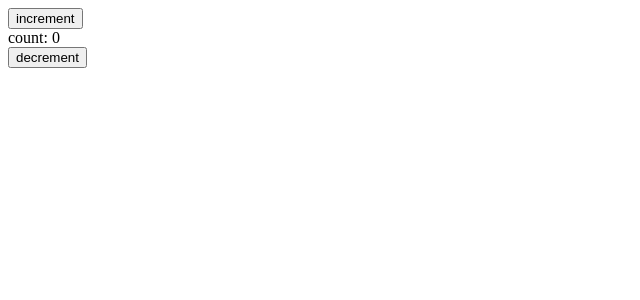
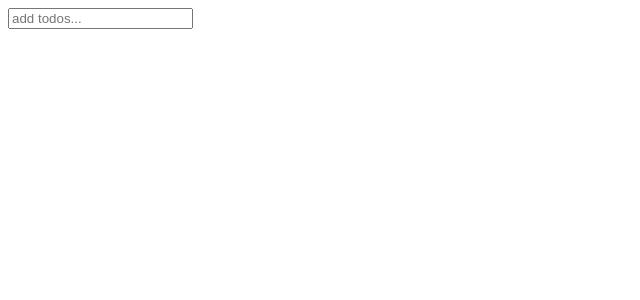
Before and after one commit to BDventures/BDventures, a React app in the folder client/: page / in a window 1280 px wide. Shown: the top 300 px of the page, without its empty margins (0-640 px from the left). Built offline with nearby package versions, Linux system fonts and the light colour scheme; the HTML template or start-up script is replaced by a standard one.

Commit message:
[edit] fixing

```diff
--- a/client/src/components/UseReducerTodo/index.jsx
+++ b/client/src/components/UseReducerTodo/index.jsx
@@ -1,21 +1,39 @@
-import React, {useState, useEffect, useReducer} from 'react'
+import React, { useState, useEffect, useReducer } from "react";
 
 const reducer = (state, action) => {
-  switch(action.type) {
-    case 'increment': return state+1;
-    case 'decrement': return state-1;
-    default: return state
+  switch (action.type) {
+    case "add-todo":
+      return { todos: [...state.todos, { text: action.text }] };
+
+    default:
+      return state;
   }
-}
+};
 
 export const UseReducerTodo = () => {
-  const [count, dispatch] = useReducer(reducer, 0)
+  const [text, setText] = useState("");
+  const [{ todos }, dispatch] = useReducer(reducer, { todos: [] });
 
-  return(
+  return (
     <div>
-      <button onClick={() => dispatch({type: 'increment'})}>increment</button>
-      <div>count: {count}</div>
-      <button onClick={() => dispatch({type: 'decrement'})}>decrement</button>
+      <form
+        onSubmit={e => {
+          e.preventDefault();
+          dispatch({ type: "add-todo", text });
+          setText("");
+        }}
+      >
+        <input
+          placeholder="add todos..."
+          value={text}
+          onChange={e => setText(e.target.value)}
+        />
+      </form>
+
+      {/* <pre>{JSON.stringify(todos, null, 2)}</pre> */}
+      {todos.map(t => {
+        return <div>{t.text}</div>
+      })}
     </div>
-  )
-}
+  );
+};
```
